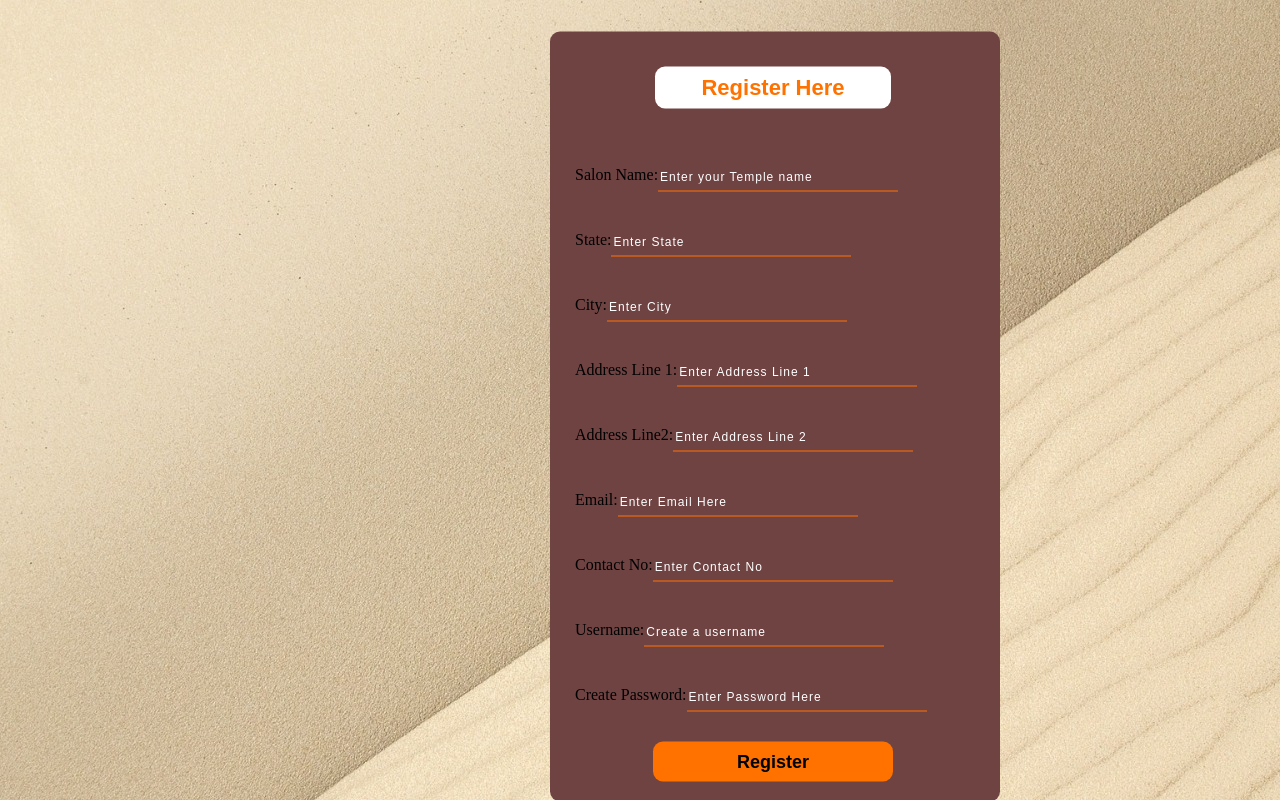
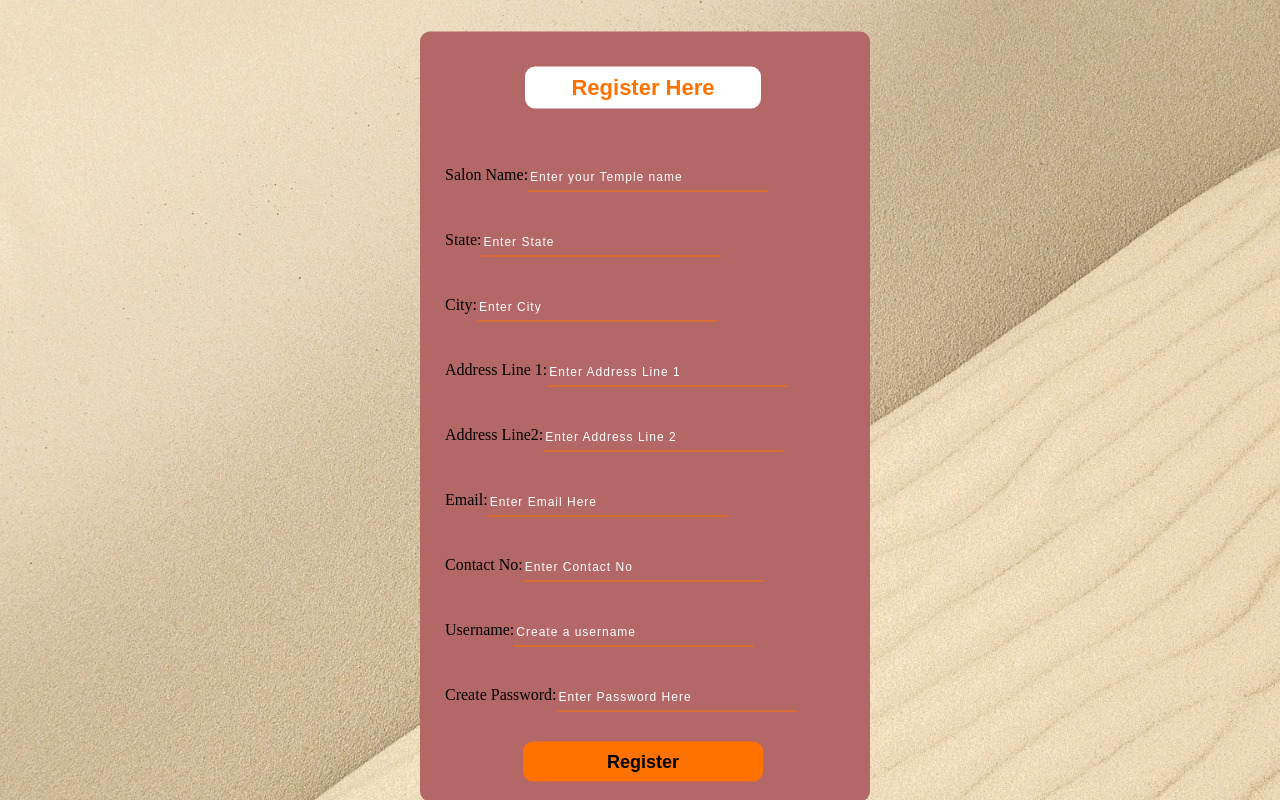
Before and after one commit to Aryan4912/strands_of_strength.github.io, a plain HTML site: page salon.html in a window 1280 px wide. Drawn offline with Linux system fonts and the light colour scheme.

Commit message:
salon.html

```diff
--- a/salon.html
+++ b/salon.html
@@ -8,10 +8,10 @@
 .form{
     width: 400px;
     height: 720px;
-    background: rgb(112, 67, 67);
+    background: rgb(179, 103, 103);
     position: absolute;
     top: 20px;
-    left: 550px;
+    left: 420px;
     transform: translate(0%,-5%);
     border-radius: 10px;
     padding: 25px;
```
